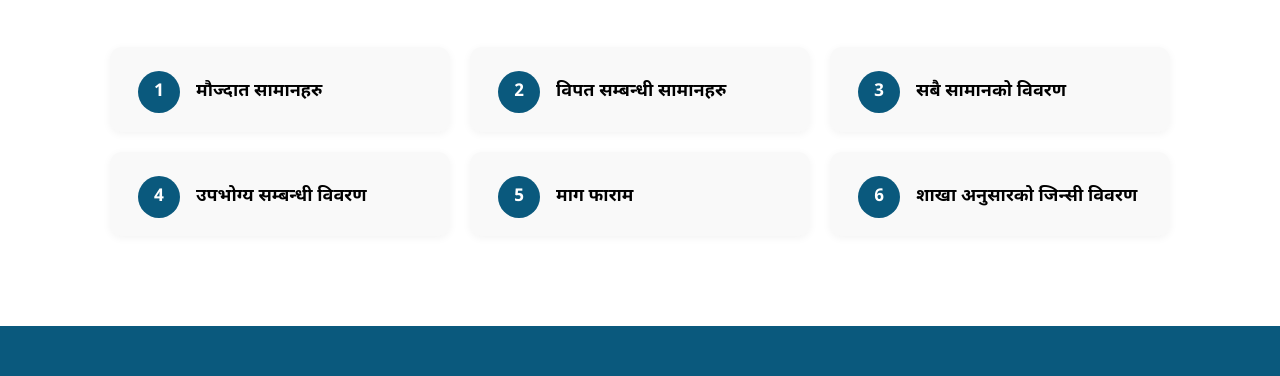
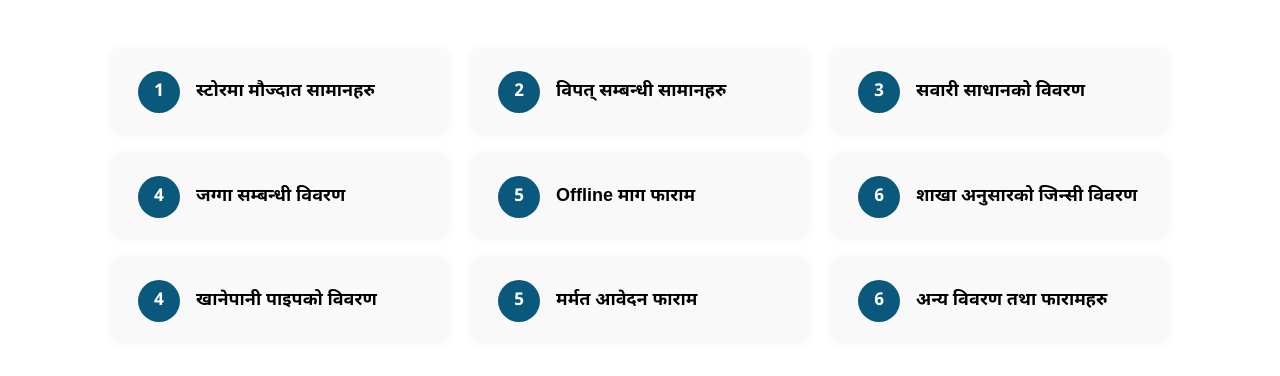
Before and after one commit to sunapastore/store, a plain HTML site: page index.html in a window 1280 px wide. Shown: the part 516-892 px from the top of the page. Drawn offline with Linux system fonts and the light colour scheme.

Commit message:
Update index.html

```diff
--- a/index.html
+++ b/index.html
@@ -292,37 +292,55 @@
     <div class="item">
       <a href="LINK1" target="_blank">
         <span class="sno">1</span>
-        <span class="btn-text">मौज्दात सामानहरु</span>
+        <span class="btn-text">स्टोरमा मौज्दात सामानहरु</span>
       </a>
     </div>
     <div class="item">
       <a href="LINK2" target="_blank">
         <span class="sno">2</span>
-        <span class="btn-text">विपत सम्बन्धी सामानहरु</span>
+        <span class="btn-text">विपत् सम्बन्धी सामानहरु</span>
       </a>
     </div>
     <div class="item">
       <a href="LINK3" target="_blank">
         <span class="sno">3</span>
-        <span class="btn-text">सबै सामानको विवरण</span>
+        <span class="btn-text">सवारी साधानको विवरण</span>
       </a>
     </div>
     <div class="item">
       <a href="LINK4" target="_blank">
         <span class="sno">4</span>
-        <span class="btn-text">उपभोग्य सम्बन्धी विवरण</span>
+        <span class="btn-text">जग्गा सम्बन्धी विवरण</span>
       </a>
     </div>
     <div class="item">
       <a href="LINK5" target="_blank">
         <span class="sno">5</span>
-        <span class="btn-text">माग फाराम</span>
+        <span class="btn-text">Offline माग फाराम</span>
       </a>
     </div>
     <div class="item">
       <a href="LINK6" target="_blank">
         <span class="sno">6</span>
         <span class="btn-text">शाखा अनुसारको जिन्सी विवरण</span>
+      </a>
+    </div>
+    <div class="item">
+      <a href="LINK4" target="_blank">
+        <span class="sno">4</span>
+        <span class="btn-text">खानेपानी पाइपको विवरण</span>
+      </a>
+    </div>
+    <div class="item">
+      <a href="LINK5" target="_blank">
+        <span class="sno">5</span>
+        <span class="btn-text">मर्मत आवेदन फाराम</span>
+      </a>
+    </div>
+    <div class="item">
+      <a href="LINK6" target="_blank">
+        <span class="sno">6</span>
+        <span class="btn-text">अन्य विवरण तथा फारामहरु</span>
       </a>
     </div>
   </div>
```
